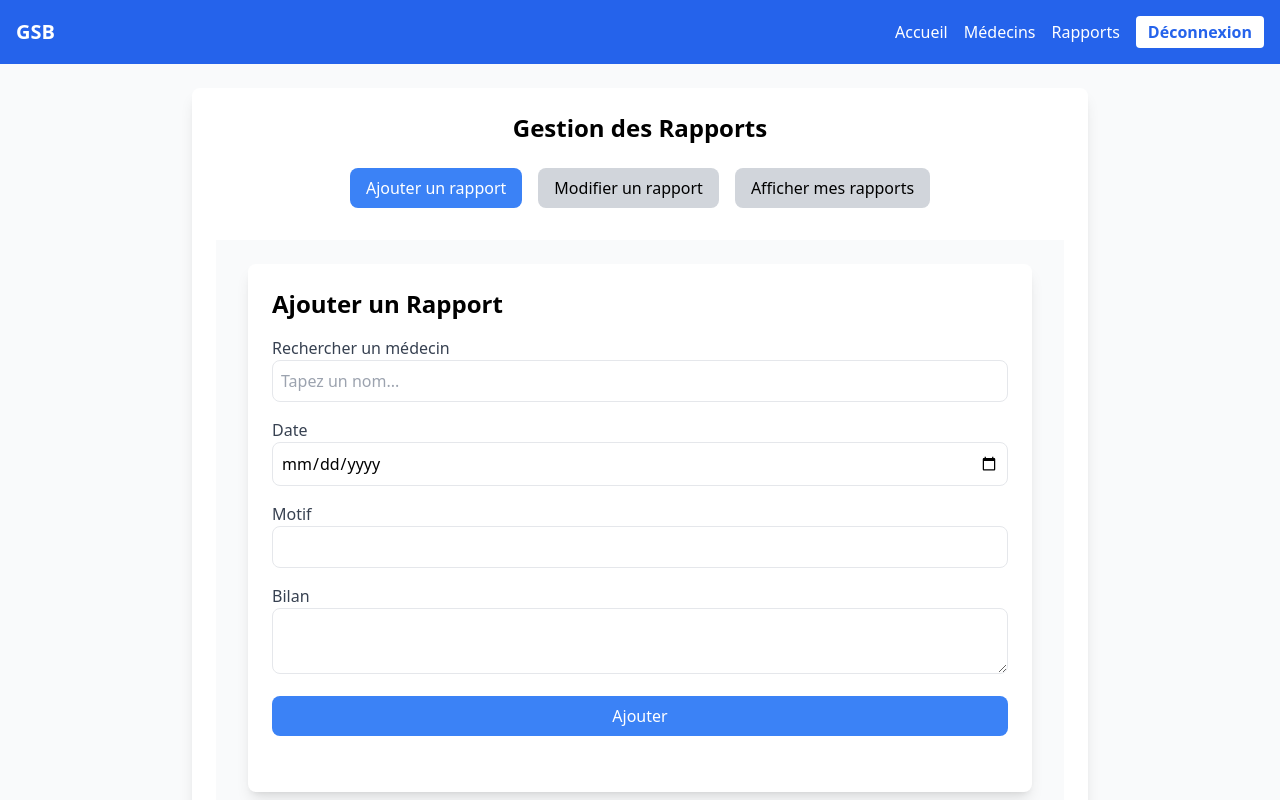
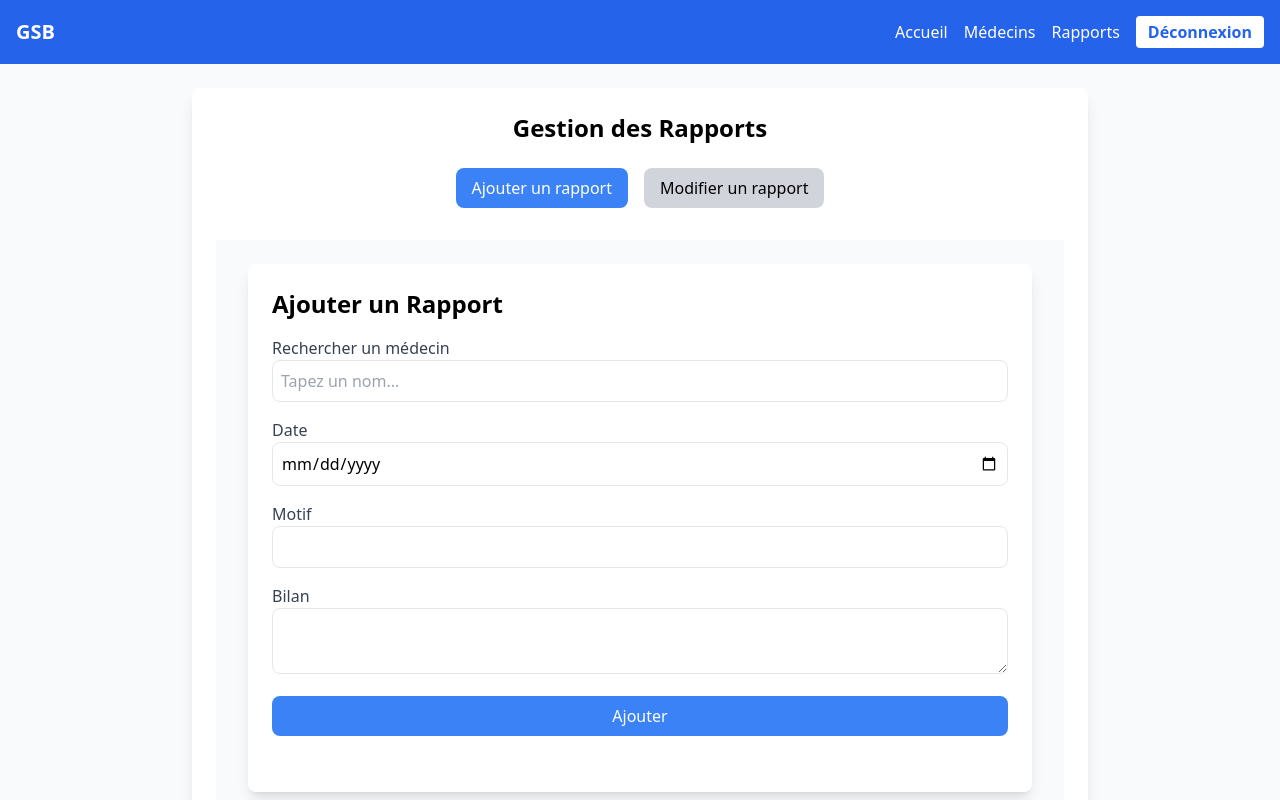
Before and after one commit to papy139/REACT, a React (Vite) app in the folder training/training/: page /accueil/rapports in a window 1280 px wide. Shown: the top 800 px of the page. Built offline with nearby package versions, Linux system fonts and the light colour scheme; sample sign-in values are in the browser's storage.

Commit message:
refactor: amélioration des rapports médecin

```diff
--- a/training/training/src/pages/accueil/Accueil.jsx
+++ b/training/training/src/pages/accueil/Accueil.jsx
@@ -27,7 +27,7 @@ export default function Accueil() {
                     <img
                         src={imgDoc}
                         alt="Image Médecin Accueil"
-                        className="w-full max-w-4xl object-contain"
+                        className="w-1/3 max-w-4xl object-contain"
                     />
                 </div>
             )}
--- a/training/training/src/pages/accueil/ModifierRapport.jsx
+++ b/training/training/src/pages/accueil/ModifierRapport.jsx
@@ -1,6 +1,4 @@
-// Chemin : src/pages/accueil/ModifierRapport.jsx
-
-import { useState } from 'react'
+import { useState, useEffect } from 'react'
 import api from '../../api/api'
 
 export default function ModifierRapport() {
@@ -15,12 +13,18 @@ export default function ModifierRapport() {
 
     const user = JSON.parse(localStorage.getItem('user'))
 
+    useEffect(() => {
+        chercherRapports()
+    }, [])
+
     async function chercherRapports() {
         if (!user) return
 
         try {
             setLoading(true)
             const response = await api.get(`/rapports/${user.id}`)
+            console.log('Rapports récupérés :', response.data)
+
             if (Array.isArray(response.data)) {
                 setRapports(response.data)
                 setMessage(response.data.length === 0 ? 'Aucun rapport trouvé.' : '')
@@ -41,15 +45,19 @@ export default function ModifierRapport() {
 
     function filtrerParDate(date) {
         setDateRecherche(date)
+
         if (!date) {
             chercherRapports()
-        } else {
-            const filtres = rapports.filter(r => {
-                const dateRapport = new Date(r.date).toLocaleDateString('fr-CA')
-                return dateRapport === date
-            })
-            setRapports(filtres)
+            return
         }
+
+        const filtres = rapports.filter(r => {
+            const dateRapport = new Date(r.date).toISOString().split('T')[0]
+            console.log('Comparaison:', { rapport: dateRapport, input: date }) // debug
+            return dateRapport === date
+        })
+
+        setRapports(filtres)
     }
 
     function selectionnerRapport(rapport) {
--- a/training/training/src/pages/accueil/Rapports.jsx
+++ b/training/training/src/pages/accueil/Rapports.jsx
@@ -36,18 +36,11 @@ export default function Rapports() {
                         >
                             Modifier un rapport
                         </button>
-                        <button
-                            onClick={() => setAffichage('afficher')}
-                            className={`rounded-lg px-4 py-2 text-sm sm:text-base ${affichage === 'afficher' ? 'bg-blue-500 text-white' : 'bg-gray-300'}`}
-                        >
-                            Afficher mes rapports
-                        </button>
                     </div>
 
                     <div className="overflow-hidden pb-8 min-h-[400px]">
                         {affichage === 'ajouter' && <AjouterRapport />}
                         {affichage === 'modifier' && <ModifierRapport />}
-                        {affichage === 'afficher' && <AfficherRapports />}
                     </div>
                 </div>
             </div>
```
